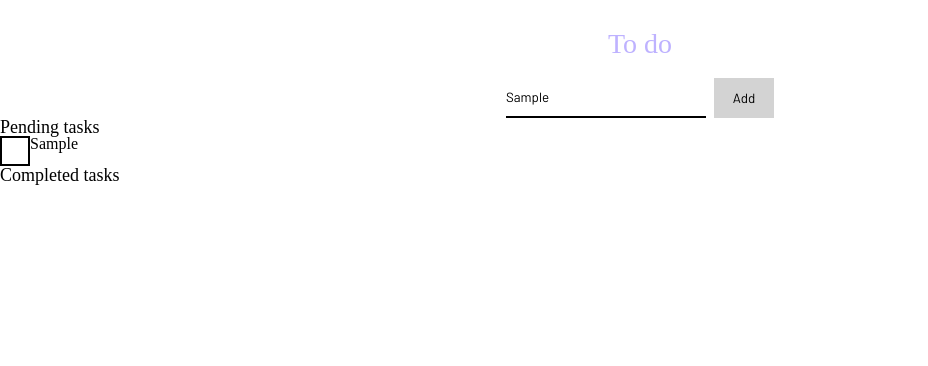
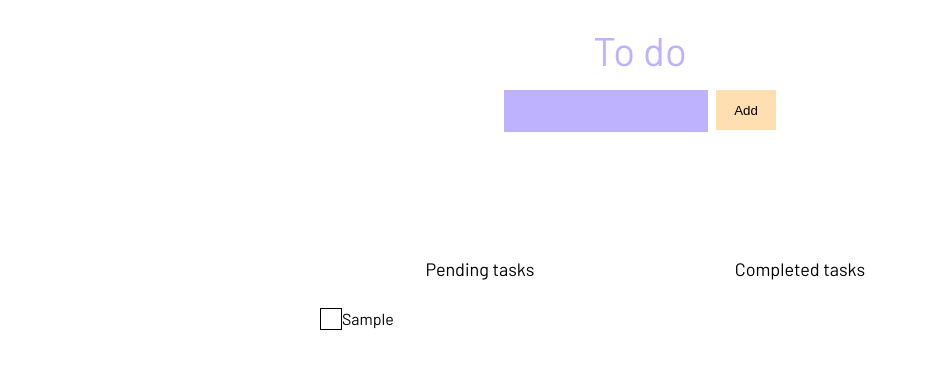
Before and after one commit to albasmg/to-do, a React (Create React App) app: page / in a window 1280 px wide. Both pictures are taken after typing "Sample" into the empty fields and a click on the button "Add". Shown: the top 366 px of the page, without its empty margins (0-928 px from the left). Built offline with nearby package versions, Linux system fonts and the light colour scheme; a web font is replaced by a local one.

Commit message:
⚡️ Add style functions and variables

```diff
--- a/src/App.js
+++ b/src/App.js
@@ -1,19 +1,8 @@
 import React, { useState } from 'react';
-import { createGlobalStyle } from 'styled-components';
-import reset from 'styled-reset';
 import { v4 as uuid } from 'uuid';
+import { Main } from './AppStyles';
 import Form from './components/Form/Form';
 import TaskList from './components/TaskList/TaskList';
-
-const GlobalStyle = createGlobalStyle`
-  ${reset}
-  * {
-    box-sizing: border-box;
-    margin: 0;
-    padding: 0;
-    font-family: 'Barlow', sans-serif;
-  }
-`;
 
 const TASK_STATUS = {
   PENDING: 'pending',
@@ -29,6 +18,7 @@ const App = () => {
       ...tasks,
       { id: uuid(), name: task, status: TASK_STATUS.PENDING },
     ]);
+    setTask('');
   };
 
   const handleInputChange = (ev) => setTask(ev.target.value);
@@ -58,11 +48,12 @@ const App = () => {
 
   return (
     <>
-      <GlobalStyle />
       <Form
         onButtonClick={handleAddTaskButton}
         onFormChange={handleInputChange}
+        value={task}
       />
+      <Main>
         <TaskList
           title="Pending tasks"
           tasks={getPendingTasks()}
@@ -74,6 +65,7 @@ const App = () => {
           tasks={getCompletedTasks()}
           onCheckboxClick={handleTaskChecked}
         />
+      </Main>
     </>
   );
 };
--- /dev/null
+++ b/src/AppStyles.js
@@ -0,0 +1,9 @@
+import styled, { css } from 'styled-components';
+import { rem } from './assets/stylesheets/functions';
+
+export const Main = styled.main`
+  display: flex;
+  justify-content: center;
+  width: 50%;
+  margin: ${rem(30)} auto;
+`;
--- /dev/null
+++ b/src/assets/stylesheets/base.js
@@ -0,0 +1,19 @@
+import { createGlobalStyle } from 'styled-components';
+import reset from 'styled-reset';
+import { COLORS } from './variables';
+
+export const GlobalStyle = createGlobalStyle`
+  ${reset}
+  html {
+    box-sizing: border-box;
+    margin: 0;
+    padding: 0;
+  }
+  body {
+    font-family: 'Barlow', sans-serif;
+    }
+`;
+
+export const theme = {
+  colors: COLORS,
+};
--- /dev/null
+++ b/src/assets/stylesheets/functions.js
@@ -0,0 +1 @@
+export const rem = (pixels) => pixels / 16 + 'rem';
--- /dev/null
+++ b/src/assets/stylesheets/variables.js
@@ -0,0 +1,6 @@
+export const COLORS = {
+  primaryColor: '#beb2ff',
+  secondaryColor: '#ffdeb2',
+  lightColor: '#fafafa',
+  darkColor: '#212121',
+};
--- a/src/components/Form/Form.jsx
+++ b/src/components/Form/Form.jsx
@@ -1,15 +1,25 @@
 import React from 'react';
-import { Title, FormContainer, FormInput, FormButton } from './FormStyles';
+import {
+  Header,
+  Title,
+  FormContainer,
+  FormInput,
+  FormButton,
+} from './FormStyles';
 
-const Form = ({ onButtonClick, onFormChange }) => {
+const Form = ({ onButtonClick, onFormChange, value }) => {
   return (
-    <>
+    <Header>
       <Title>To do</Title>
       <FormContainer>
-        <FormInput type="text" onChange={(ev) => onFormChange(ev)}></FormInput>
+        <FormInput
+          type="text"
+          onChange={(ev) => onFormChange(ev)}
+          value={value}
+        />
         <FormButton onClick={() => onButtonClick()}>Add</FormButton>
       </FormContainer>
-    </>
+    </Header>
   );
 };
 
--- a/src/components/Form/FormStyles.js
+++ b/src/components/Form/FormStyles.js
@@ -1,32 +1,38 @@
 import styled, { css } from 'styled-components';
+import { rem } from '../../assets/stylesheets/functions';
+
+export const Header = styled.header`
+  height: ${rem(200)};
+`;
 
 export const Title = styled.h1`
-  color: #beb2ff;
-  font-size: 28px;
+  font-size: ${rem(40)};
   width: 100%;
   text-align: center;
-  margin-top: 30px;
+  color: ${(props) => props.theme.colors.primaryColor};
+  margin-top: ${rem(30)};
 `;
 
 export const FormContainer = styled.div`
   display: flex;
   justify-content: center;
-  margin-top: 20px;
+  margin-top: ${rem(20)};
   width: 100%;
 `;
 
 export const FormInput = styled.input`
-  height: 40px;
-  width: 200px;
+  height: ${rem(40)};
+  width: ${rem(200)};
   border: none;
-  border-bottom: 2px solid black;
+  background-color: ${(props) => props.theme.colors.primaryColor};
+  border-bottom: 2px solid ${(props) => props.theme.colors.lightColor};
   outline: none;
 `;
 
 export const FormButton = styled.button`
-  height: 40px;
-  width: 60px;
+  height: ${rem(40)};
+  width: ${rem(60)};
   border: none;
-  background-color: lightgrey;
+  background-color: ${(props) => props.theme.colors.secondaryColor};
   margin-left: 8px;
 `;
--- a/src/components/TaskList/TaskList.jsx
+++ b/src/components/TaskList/TaskList.jsx
@@ -13,9 +13,7 @@ const TaskList = ({ tasks, title, onCheckboxClick, isPendingList }) => {
       <Title>{title}</Title>
       {tasks.map(({ name, id }) => (
         <TaskContainer key={id}>
-          <Checkbox
-            onClick={() => onCheckboxClick(id, isPendingList)}
-          ></Checkbox>
+          <Checkbox onClick={() => onCheckboxClick(id, isPendingList)} />
           <TaskName>{name}</TaskName>
         </TaskContainer>
       ))}
--- a/src/components/TaskList/TaskListStyles.js
+++ b/src/components/TaskList/TaskListStyles.js
@@ -1,4 +1,5 @@
 import styled, { css } from 'styled-components';
+import { rem } from '../../assets/stylesheets/functions';
 
 export const CompletedTasksContainer = styled.div`
   width: 50%;
@@ -8,16 +9,21 @@ export const CompletedTasksContainer = styled.div`
 
 export const Title = styled.h2`
   font-size: 18px;
+  text-align: center;
 `;
 
 export const TaskContainer = styled.div`
   display: flex;
+  align-items: center;
+  margin-top: ${rem(30)};
 `;
 
 export const Checkbox = styled.div`
-  height: 30px;
-  width: 30px;
-  border: 2px solid black;
+  height: ${rem(20)};
+  width: ${rem(20)};
+  border: ${rem(1)} solid black;
 `;
 
-export const TaskName = styled.p``;
+export const TaskName = styled.p`
+  margin-left: rem(10);
+`;
--- a/src/index.js
+++ b/src/index.js
@@ -1,11 +1,15 @@
 import React from 'react';
 import ReactDOM from 'react-dom';
-import './index.css';
+import { ThemeProvider } from 'styled-components';
+import { GlobalStyle, theme } from './assets/stylesheets/base';
 import App from './App';
 
 ReactDOM.render(
   <React.StrictMode>
-    <App />
+    <GlobalStyle />
+    <ThemeProvider theme={theme}>
+      <App />
+    </ThemeProvider>
   </React.StrictMode>,
   document.getElementById('root')
 );
```
Also changed, not shown: src/index.css (deleted). Lines whose indentation alone changed are shown as unchanged.
